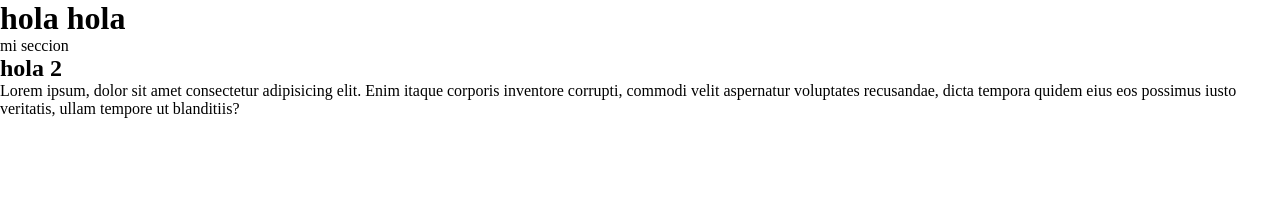
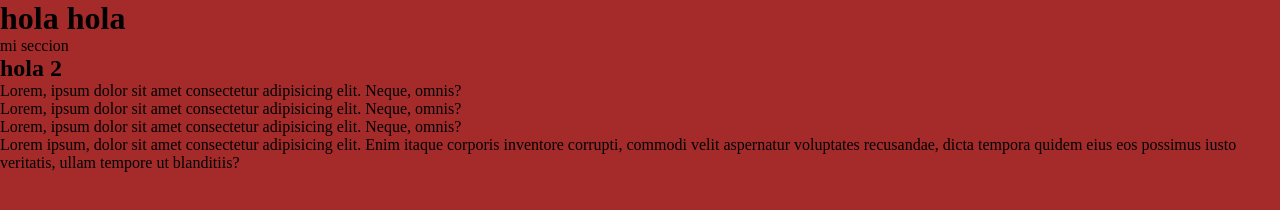
Before and after one commit to marcoswi/codergithub, a plain HTML site: page index.html in a window 1280 px wide. Drawn offline with Linux system fonts and the light colour scheme.

Commit message:
agrego Ps y background

```diff
--- a/index.html
+++ b/index.html
@@ -11,6 +11,9 @@
     <h1>hola hola</h1>
     <section>mi seccion</section>
     <h2>hola 2</h2>
+    <p>Lorem, ipsum dolor sit amet consectetur adipisicing elit. Neque, omnis?</p>
+    <p>Lorem, ipsum dolor sit amet consectetur adipisicing elit. Neque, omnis?</p>
+    <p>Lorem, ipsum dolor sit amet consectetur adipisicing elit. Neque, omnis?</p>
 
     <p>Lorem ipsum, dolor sit amet consectetur adipisicing elit. Enim itaque corporis inventore corrupti, commodi velit aspernatur voluptates recusandae, dicta tempora quidem eius eos possimus iusto veritatis, ullam tempore ut blanditiis?</p>
 </body>
--- a/styles.css
+++ b/styles.css
@@ -2,3 +2,8 @@
     padding: 0px;
     margin: 0px;
 }
+
+body{
+    background-color: brown;
+    height: 600px;
+}
```
